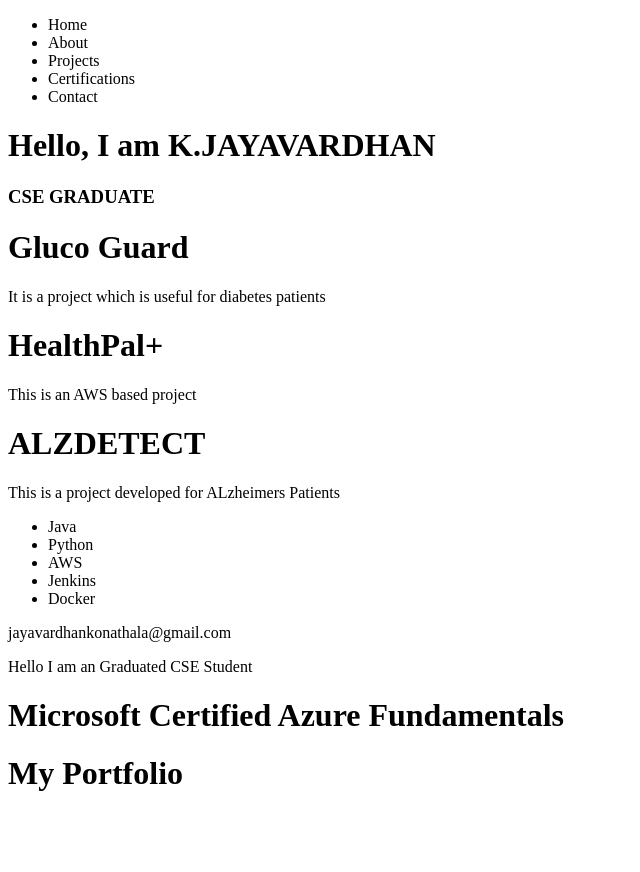
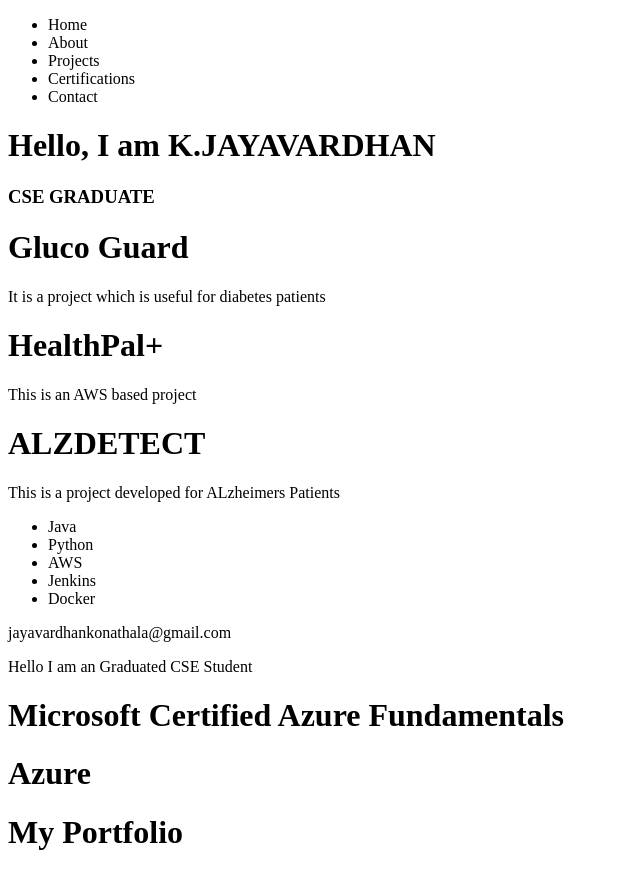
Before and after one commit to Jayavardhan56/My-Portfolio, a React app in the folder portfolio/: page / in a window 1280 px wide. Shown: the whole page, without its empty margins (0-640 px from the left). Before the commit the page ends 814 px from the top, so only its background shows below. Built offline with nearby package versions, Linux system fonts and the light colour scheme; the HTML template or start-up script is replaced by a standard one.

Commit message:
Update Certifications.jsx

```diff
--- a/portfolio/src/components/Certifications.jsx
+++ b/portfolio/src/components/Certifications.jsx
@@ -2,6 +2,7 @@ export default function Certifications(){
     return(
         <>
         <h1>Microsoft Certified Azure Fundamentals</h1>
+<h1>Azure</h1>
         </>
     )
 }
```
